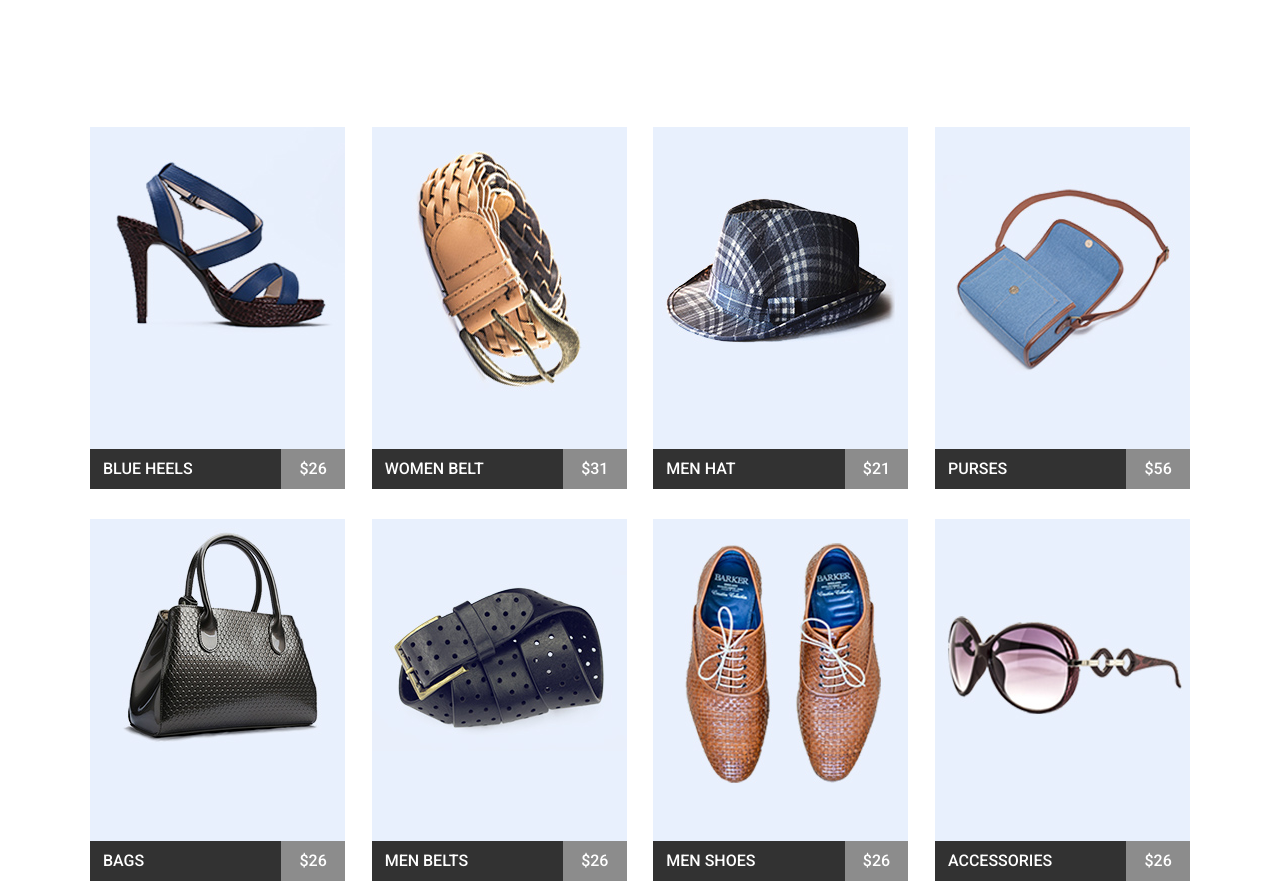
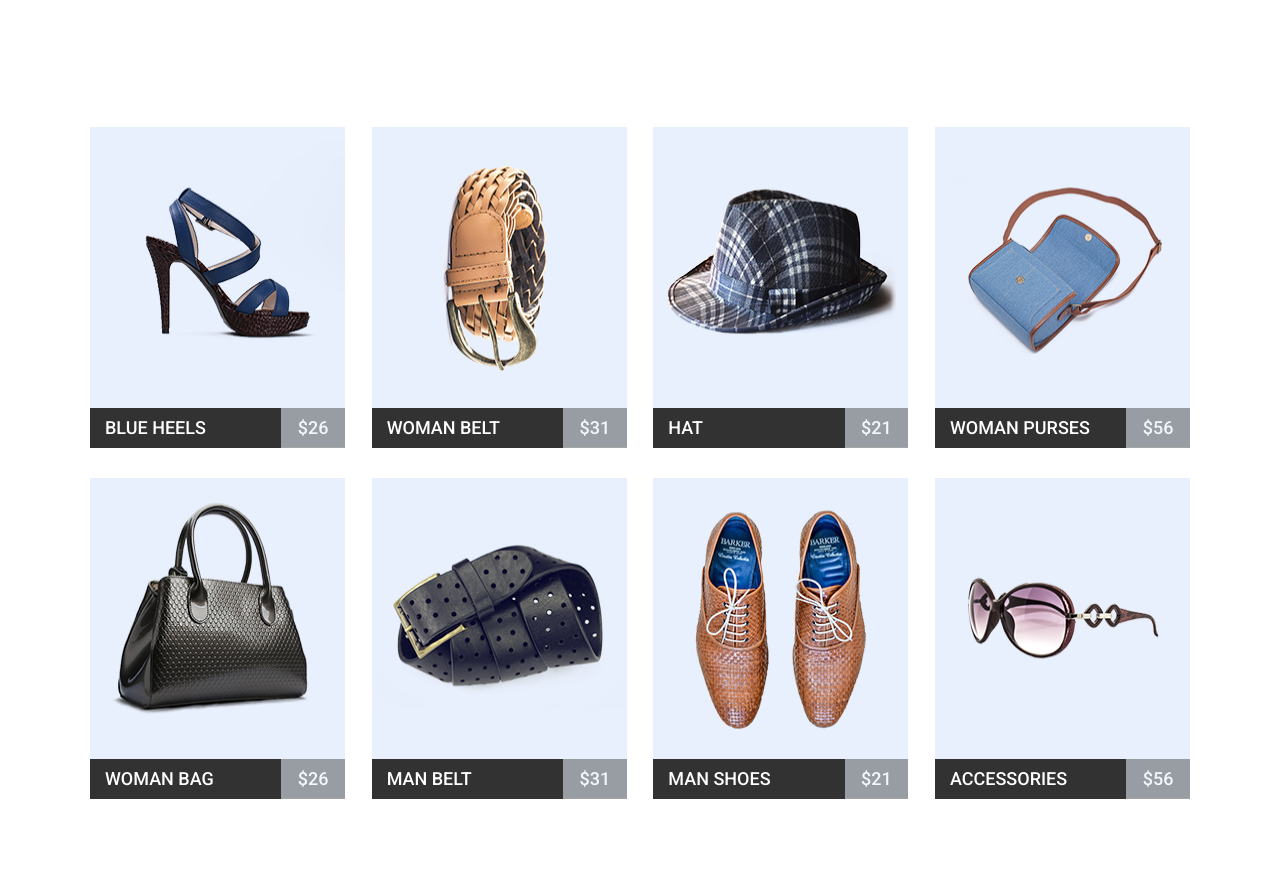
Before and after one commit to KurganovaT/goit-fe-course, a plain HTML site: page html-css/module-04/index.html in a window 1280 px wide. Shown: the part 271-1167 px from the top of the page. Drawn offline with nearby package versions, Linux system fonts and the light colour scheme.

Commit message:
errors fixed

```diff
--- a/html-css/module-04/css/style.css
+++ b/html-css/module-04/css/style.css
@@ -24,7 +24,7 @@ ul {
   margin: 0 auto;
 }
 
-.musthead_wrapper {
+.musthead__header {
   margin-bottom: 105px;
 }
 
@@ -38,8 +38,9 @@ ul {
 
 .logo_link {
   text-decoration: none;
-  color: #000000;
+  color: #555252;
   font-size: 30px;
+  font-weight: 400;
   text-transform: uppercase;
 }
 
@@ -61,8 +62,8 @@ ul {
 .nav-list_item-link {
   text-decoration: none;
   text-transform: uppercase;
-  color: #0f0101;
-  font-weight: 600;
+  color: #323232;
+  font-weight: bolder;
   font-family: 'Open Sans', sans-serif;
 }
 
@@ -96,9 +97,15 @@ ul {
 
 .products-list_products-item {
   float: left;
-  width: 255px;
   list-style: none;
   margin-right: calc(80px/3);
+}
+
+.products-list_products-card {
+  margin: 0;
+  width: 255px;
+  height: 320px;
+  background-color: #e9f0fd;
 }
 
 .products-list_products-item:nth-child(4n) {
@@ -109,40 +116,37 @@ ul {
   margin-bottom: 30px;
 }
 
-.products-list_products-item:hover .products-item_name{
+.products-list_products-item:hover .item_description{
   background-color: #1abc9c;
 }
 
-.products-list_products-item:hover .products-item_price{
-  background-color: #7fd9c7;
+.products-item_img {
+  width: 255px;
+  height: 282px;
+  margin: auto;
 }
 
-.products-item_img {
+.item_description {
+  margin: -4px 0 0 0;
+  background-color: #323232;
   float: left;
+  color: #ffffff;
+  font-size: 18px;
+  font-weight: 500;
+  text-transform: uppercase;
+  line-height: 40px;
 }
 
 .products-item_name {
-  float: left;
   width: 75%;
-  background-color: #323232;
-  color: #ffffff;
-  font-size: 16px;
-  font-weight: 500;
-  text-transform: uppercase;
-  line-height: 40px;
-  padding-left: 13px;
   text-align: left;
+  padding-left: 15px;
 }
 
 .products-item_price {
-  float: left;
+  opacity: 0.44;
   width: 25%;
-  background-color: #8c8c8c;
-  color: #ffffff;
-  font-size: 16px;
-  font-weight: 500;
-  text-transform: uppercase;
-  line-height: 40px;
+  text-align: center;
 }
 
 .news-list__news-item {
--- a/html-css/module-04/index.html
+++ b/html-css/module-04/index.html
@@ -11,7 +11,6 @@
 </head>
 
 <body>
-	<div class="musthead_wrapper">
 	<header class="musthead__header section clearfix">
 		<h1 class="logo">
 			<a href="#" class="logo_link">mart</a>
@@ -39,51 +38,65 @@
 			</ul>
 		</nav>
 	</header>
-	</div>
-
 	<main class="main_wrapper">
 		<section class="products_section section">
 			<h2 class="products_section__title title">featured products</h2>
 			<ul class="products__products-list clearfix">
-				<li class="products-list_products-item clearfix">
-					<img src="img/heels.jpg" alt="" class="products-item_img">
-					<div class="products-item_name">blue heels</div>
-					<div class="products-item_price"><span>&#36;</span>26</div>
+				<li class="products-list_products-item">
+					<div class="products-list_products-card clearfix">
+						<img src="img/heels.png" alt="" class="products-item_img">
+						<h3 class="products-item_name item_description">blue heels</h3>
+						<span class="products-item_price item_description">$26</span>
+					</div>
 				</li>
-				<li class="products-list_products-item clearfix">
-					<img src="img/belt2.jpg" alt="" class="products-item_img">
-					<div class="products-item_name">women belt</div>
-					<div class="products-item_price"><span>&#36;</span>31</div>
+				<li class="products-list_products-item">
+					<div class="products-list_products-card clearfix">
+						<img src="img/belt2.png" alt="" class="products-item_img">
+						<h3 class="products-item_name item_description">woman belt</h3>
+						<span class="products-item_price item_description">$31</span>
+					</div>
 				</li>
-				<li class="products-list_products-item clearfix">
-					<img src="img/hat.jpg" alt="" class="products-item_img">
-					<div class="products-item_name">men hat</div>
-					<div class="products-item_price"><span>&#36;</span>21</div>
+				<li class="products-list_products-item">
+					<div class="products-list_products-card clearfix">
+						<img src="img/hat.png" alt="" class="products-item_img">
+						<h3 class="products-item_name item_description">hat</h3>
+						<span class="products-item_price item_description">$21</span>
+					</div>
 				</li>
-				<li class="products-list_products-item clearfix">
-					<img src="img/purse.jpg" alt="" class="products-item_img">
-					<div class="products-item_name">purses</div>
-					<div class="products-item_price"><span>&#36;</span>56</div>
+				<li class="products-list_products-item">
+					<div class="products-list_products-card clearfix">
+						<img src="img/purse.png" alt="" class="products-item_img">
+						<h3 class="products-item_name item_description">woman purses</h3>
+						<span class="products-item_price item_description">$56</span>
+					</div>
 				</li>
-				<li class="products-list_products-item clearfix">
-					<img src="img/bag.jpg" alt="" class="products-item_img">
-					<div class="products-item_name">bags</div>
-					<div class="products-item_price"><span>&#36;</span>26</div>
+				<li class="products-list_products-item">
+					<div class="products-list_products-card clearfix">
+						<img src="img/bag.png" alt="" class="products-item_img">
+						<h3 class="products-item_name item_description">woman bag</h3>
+						<span class="products-item_price item_description">$26</span>
+					</div>
 				</li>
-				<li class="products-list_products-item clearfix">
-					<img src="img/belt.jpg" alt="" class="products-item_img">
-					<div class="products-item_name">men belts</div>
-					<div class="products-item_price"><span>&#36;</span>26</div>
+				<li class="products-list_products-item">
+					<div class="products-list_products-card clearfix">
+						<img src="img/belt.png" alt="" class="products-item_img">
+						<h3 class="products-item_name item_description">man belt</h3>
+						<span class="products-item_price item_description">$31</span>
+					</div>
 				</li>
-				<li class="products-list_products-item clearfix">
-					<img src="img/shoes.jpg" alt="" class="products-item_img">
-					<div class="products-item_name">men shoes</div>
-					<div class="products-item_price"><span>&#36;</span>26</div>
+				<li class="products-list_products-item">
+					<div class="products-list_products-card clearfix">
+						<img src="img/shoes.png" alt="" class="products-item_img">
+						<h3 class="products-item_name item_description">man shoes</h3>
+						<span class="products-item_price item_description">$21</span>
+					</div>
 				</li>
-				<li class="products-list_products-item clearfix">
-					<img src="img/glasses.jpg" alt="" class="products-item_img">
-					<div class="products-item_name">accessories</div>
-					<div class="products-item_price"><span>&#36;</span>26</div>
+				<li class="products-list_products-item">
+					<div class="products-list_products-card clearfix">
+						<img src="img/glasses.png" alt="" class="products-item_img">
+						<h3 class="products-item_name item_description">accessories</h3>
+						<span class="products-item_price item_description">$56</span>
+					</div>
 				</li>
 			</ul>
 		</section>
```
Also changed, not shown: html-css/module-04/img/bag.jpg (deleted), html-css/module-04/img/bag.png (added), html-css/module-04/img/belt.jpg (deleted), html-css/module-04/img/belt.png (added), html-css/module-04/img/belt2.jpg (deleted), html-css/module-04/img/belt2.png (added), html-css/module-04/img/glasses.jpg (deleted), html-css/module-04/img/glasses.png (added), html-css/module-04/img/hat.jpg (deleted), html-css/module-04/img/hat.png (added), html-css/module-04/img/heels.jpg (deleted), html-css/module-04/img/heels.png (added), html-css/module-04/img/purse.jpg (deleted), html-css/module-04/img/purse.png (added), 2 more files. Lines whose indentation alone changed are shown as unchanged.
